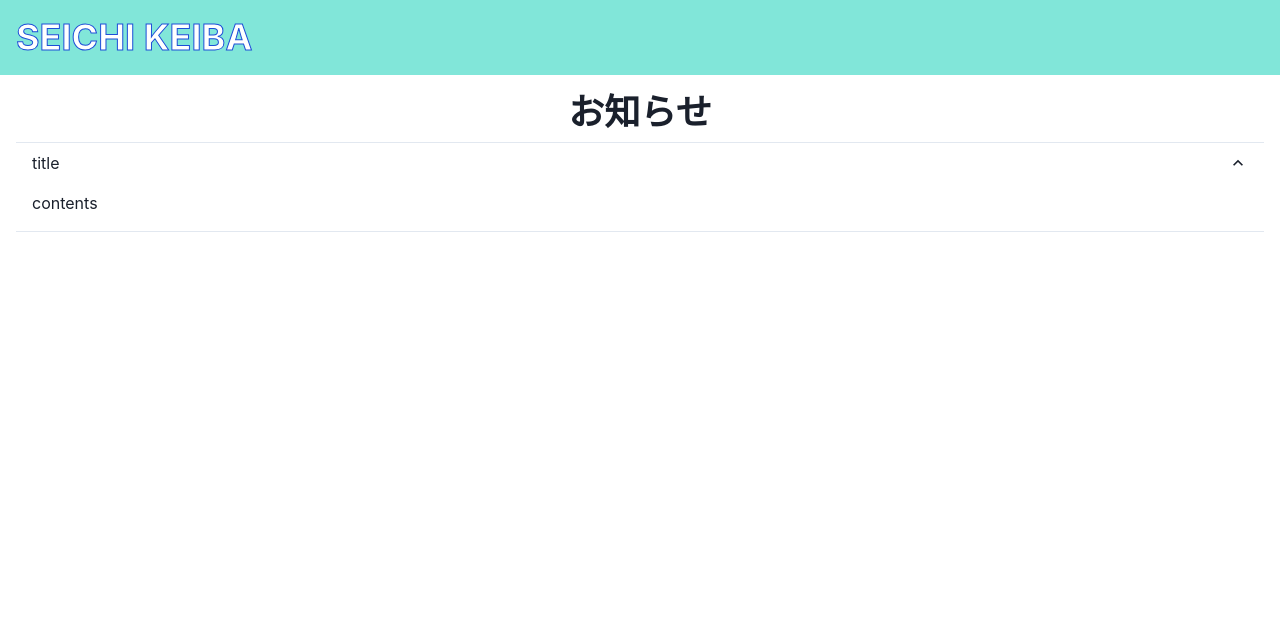
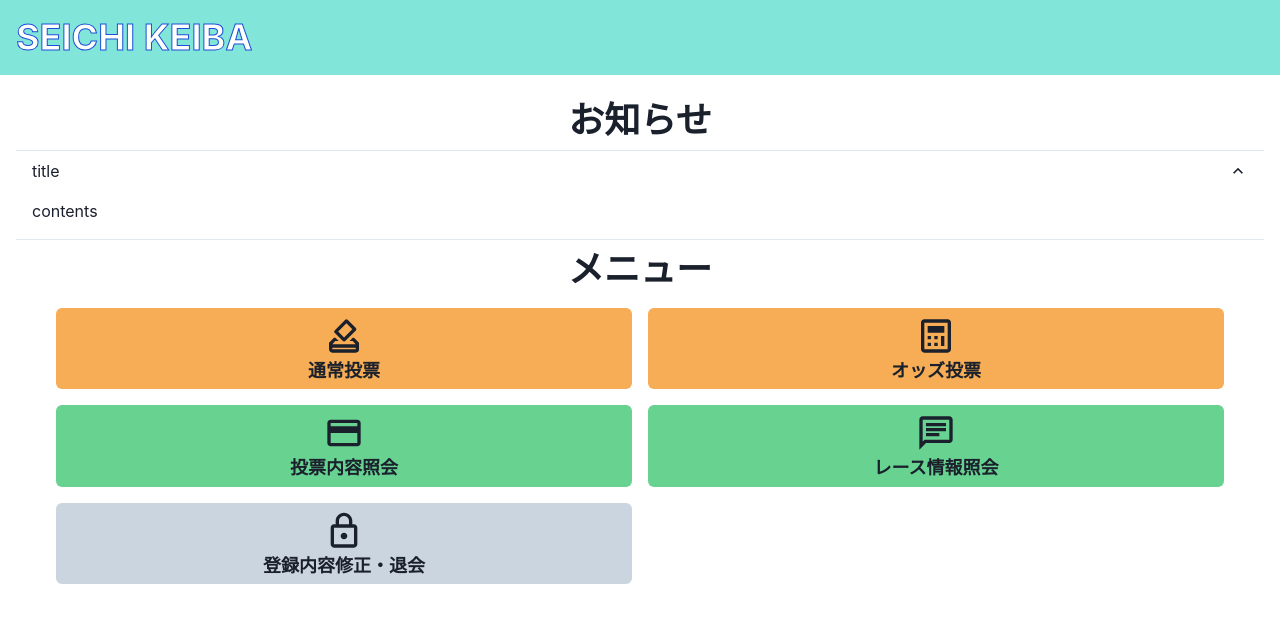
Before and after one commit to GiganticMinecraft/seichi-keiba, a React (Vite) app: page / in a window 1280 px wide. Shown: the top 622 px of the page. Built offline with nearby package versions, Linux system fonts and the light colour scheme.

Commit message:
feat: add HomeMenu

```diff
--- a/src/components/pages/home/index.tsx
+++ b/src/components/pages/home/index.tsx
@@ -1,5 +1,63 @@
+import { BiCalculator } from 'react-icons/bi';
+import {
+  MdOutlineHowToVote,
+  MdOutlineCreditCard,
+  MdOutlineChat,
+  MdOutlineLock,
+} from 'react-icons/md';
+
 import Home from './presenter';
 
-const EnhancedHome = () => <Home />;
+import type { MenuItem } from './menu';
+
+const playersMenuItems: MenuItem[] = [
+  {
+    title: '通常投票',
+    color: 'orange',
+    iconType: MdOutlineHowToVote,
+    to: 'vote/normal',
+  },
+  {
+    title: 'オッズ投票',
+    color: 'orange',
+    iconType: BiCalculator,
+    to: 'vote/odds',
+  },
+  {
+    title: '投票内容照会',
+    color: 'green',
+    iconType: MdOutlineCreditCard,
+    to: 'show/votes',
+  },
+  {
+    title: 'レース情報照会',
+    color: 'green',
+    iconType: MdOutlineChat,
+    to: 'show/races',
+  },
+  {
+    title: '登録内容修正・退会',
+    color: 'gray',
+    iconType: MdOutlineLock,
+    to: 'show/account',
+  },
+];
+
+const adminMenuItems: MenuItem[] = [
+  {
+    title: '投票内容照会',
+    color: 'green',
+    iconType: MdOutlineHowToVote,
+  },
+  {
+    title: 'レース情報登録',
+    color: 'green',
+    iconType: MdOutlineHowToVote,
+  },
+];
+
+const EnhancedHome = () => (
+  <Home playersMenuItems={playersMenuItems} adminMenuItems={adminMenuItems} />
+);
 
 export default EnhancedHome;
--- /dev/null
+++ b/src/components/pages/home/menu/index.tsx
@@ -0,0 +1,48 @@
+import { Button, Grid, Icon, GridItem, Text, Link } from '@chakra-ui/react';
+import { IconType } from 'react-icons';
+import { Link as ReactLink } from 'react-router-dom';
+
+export type MenuItem = {
+  title: string;
+  color: string;
+  iconType: IconType;
+  to?: string;
+};
+
+type Props = {
+  menuItems: MenuItem[];
+};
+
+const Menu: React.FCX<Props> = ({ menuItems, className }) => (
+  <Grid
+    gap={4}
+    templateColumns={{ md: 'repeat(2, 1fr)' }}
+    className={className}
+  >
+    {menuItems.map((item) => (
+      <GridItem rowSpan={2} key={item.title}>
+        <Link
+          as={ReactLink}
+          to={item.to ?? '/'}
+          _hover={{ textDecoration: 'none' }}
+          _focus={{ textDecoration: 'none' }}
+        >
+          <Button
+            flexDirection="column"
+            bgColor={`${item.color}.300`}
+            w="full"
+            h="full"
+            py={2}
+            _hover={{ backgroundColor: `${item.color}.100` }}
+            _focus={{ backgroundColor: `${item.color}.500` }}
+          >
+            <Icon as={item.iconType} w={10} h={10} mb={1} />
+            <Text fontSize="lg">{item.title}</Text>
+          </Button>
+        </Link>
+      </GridItem>
+    ))}
+  </Grid>
+);
+
+export default Menu;
--- a/src/components/pages/home/presenter.tsx
+++ b/src/components/pages/home/presenter.tsx
@@ -1,13 +1,39 @@
 import { Heading } from '@chakra-ui/react';
 
+import Menu, { MenuItem } from './menu';
 import NewsList from './newsList';
 
-const Home = () => (
+type Props = {
+  playersMenuItems: MenuItem[];
+  adminMenuItems: MenuItem[];
+  isAdmin?: boolean;
+};
+
+const menuLayouts = 'mt-4 px-0 md:px-10';
+
+const Home = ({ playersMenuItems, adminMenuItems, isAdmin = false }: Props) => (
   <>
-    <Heading as="h2" textAlign="center" size={{ base: 'md', xl: 'xl' }}>
+    <Heading as="h2" textAlign="center" size={{ base: 'md', xl: 'xl' }} my={2}>
       お知らせ
     </Heading>
     <NewsList className="mt-2" />
+    <Heading as="h2" textAlign="center" size={{ base: 'md', xl: 'xl' }} my={2}>
+      メニュー
+    </Heading>
+    <Menu menuItems={playersMenuItems} className={menuLayouts} />
+    {isAdmin && (
+      <>
+        <Heading
+          as="h2"
+          textAlign="center"
+          size={{ base: 'md', xl: 'xl' }}
+          my={2}
+        >
+          管理者メニュー
+        </Heading>
+        <Menu menuItems={adminMenuItems} className={menuLayouts} />
+      </>
+    )}
   </>
 );
 
```
